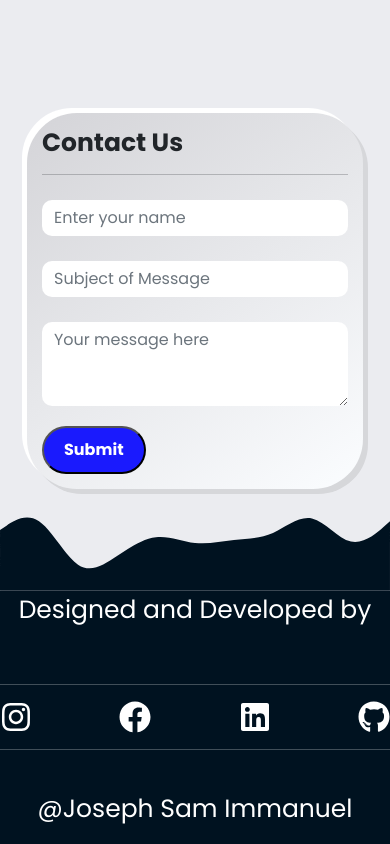
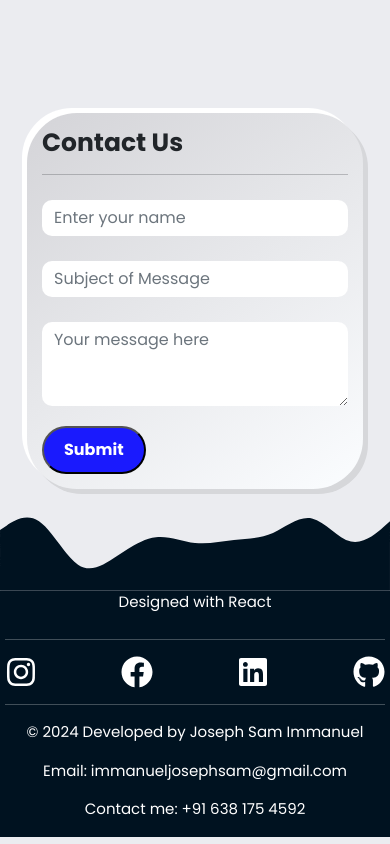
Before and after one commit to josephsamimmanuel/My-Portfolio, a React (Create React App) app: page /contact in a window 390 px wide. Shown: the part 468-1312 px from the top of the page. Built offline with nearby package versions, Linux system fonts and the light colour scheme.

Commit message:
Updated18

```diff
--- a/package.json
+++ b/package.json
@@ -6,6 +6,7 @@
     "@testing-library/jest-dom": "^5.17.0",
     "@testing-library/react": "^13.4.0",
     "@testing-library/user-event": "^13.5.0",
+    "aos": "^2.3.4",
     "react": "^18.2.0",
     "react-dom": "^18.2.0",
     "react-icons": "^5.0.1",
--- a/src/App.js
+++ b/src/App.js
@@ -6,11 +6,16 @@ import Courses from './pages/Courses';
 import Contact from './pages/Contact';
 import {BrowserRouter, Route, Routes} from 'react-router-dom'
 import React from 'react';
-import Footer from './components/Footer';
 import './stylesheets/home.css'
 import './stylesheets/header-footer.css'
 import './stylesheets/courosel.css'
 import './stylesheets/projects-courses.css'
+import AOS from 'aos';
+import 'aos/dist/aos.css'; // You can also use <link> for styles
+// ..
+AOS.init({
+  duration:500
+});
 
 function App() {
   return (
@@ -23,7 +28,7 @@ function App() {
       <Route path='/contact' exact Component={Contact}></Route>
       </Routes>
     </BrowserRouter>
-    <Footer></Footer>
+
     </div>
   );
 }
--- a/src/components/Courosel.jsx
+++ b/src/components/Courosel.jsx
@@ -8,7 +8,7 @@ import { SiMysql } from "react-icons/si";
 function Courosel() {
   return (
     <div>
-        <div className='courosel-parent position-relative'>
+        <div className='courosel-parent position-relative' id='courosel'>
         <h1 className='position-absolute top-0 start-0 end-0 text-center mt-5'>Technologies I Use</h1>
         <div className='gallery'>
 
--- a/src/components/Footer.jsx
+++ b/src/components/Footer.jsx
@@ -10,16 +10,18 @@ function Footer() {
         <div className="row justify-content-center footer-content">
             <div className="col-md-6">
                 <div>
-                    <p>Designed and Developed by</p> <br />
+                    <p className='footer-content-p'>Designed with React</p>
                     <hr />
                     <div className='d-flex justify-content-between'>
-                        <FaInstagram></FaInstagram>
-                        <FaFacebook></FaFacebook>
-                        <FaLinkedin></FaLinkedin>
-                        <FaGithub></FaGithub>
+                   <a href="https://www.instagram.com/josesamimmanuel/"> <FaInstagram></FaInstagram>  </a>
+                    <a href="https://www.facebook.com/joseph.immanuel.12/"><FaFacebook></FaFacebook></a>
+                    <a href="https://www.linkedin.com/in/josephsamimmanuel/"><FaLinkedin></FaLinkedin></a>
+                    <a href="https://github.com/josephsamimmanuel"> <FaGithub></FaGithub></a>
                     </div>
-                    <hr /> <br />
-                    <p>@Joseph Sam Immanuel</p>
+                    <hr />
+                    <p> &copy; {new Date().getFullYear()} Developed by Joseph Sam Immanuel </p>
+                    <p>Email: immanueljosephsam@gmail.com</p>
+                    <p>Contact me: +91 638 175 4592</p>
                 </div>
 
             </div>
--- a/src/index.css
+++ b/src/index.css
@@ -11,6 +11,7 @@ body {
 }
 body, html{
   overflow-x: hidden;
+  scroll-behavior: smooth;
 }
 code {
   font-family: source-code-pro, Menlo, Monaco, Consolas, 'Courier New',
--- a/src/pages/Contact.jsx
+++ b/src/pages/Contact.jsx
@@ -1,5 +1,6 @@
 import React from 'react'
 import Header from '../components/Header'
+import Footer from '../components/Footer'
 
 function Contact() {
   return (
@@ -22,6 +23,7 @@ function Contact() {
           </div>
         </div>
       </div>
+      <Footer></Footer>
     </div>
   )
 }
--- a/src/pages/Courses.jsx
+++ b/src/pages/Courses.jsx
@@ -1,5 +1,6 @@
 import React from 'react'
 import Header from '../components/Header'
+import Footer from '../components/Footer'
 
 const skills=["HTML", "HTML5", "CSS3", "Bootstrap", "TailwindCSS", "CSSFlexbox", "React.js", "Node.js", "Express.js", "version control", "GitHub", "DOM", "MongoDB", "MySQL", "API", "frontend developer", "backend developer" , "Error Handling and Debugging", "Canva", "Microsoft Excel"]
 const oldskills=["Simulink","Matlab","Mathworks","Solar PV"]
@@ -13,7 +14,7 @@ function Courses() {
           <div>
             <h1>Educational Details</h1>
             <p>Lorem ipsum dolor sit amet consectetur adipisicing elit. Sit in ad at odit dignissimos assumenda nobis itaque repudiandae minima ut?</p>
-            <button className='primary-button' style={{ fontWeight: 'bold' }}>Get Started</button>
+            <button className='primary-button' style={{ fontWeight: 'bold' }}> <a style={{color:"black", textDecoration:"none"}} href="#education">Get Started</a> </button>
           </div>
         </div>
       </div>
@@ -21,7 +22,7 @@ function Courses() {
       <svg xmlns="http://www.w3.org/2000/svg" viewBox="0 0 1440 320"><path fill="#001220" fill-opacity="1" d="M0,192L26.7,181.3C53.3,171,107,149,160,144C213.3,139,267,149,320,170.7C373.3,192,427,224,480,234.7C533.3,245,587,235,640,224C693.3,213,747,203,800,181.3C853.3,160,907,128,960,128C1013.3,128,1067,160,1120,149.3C1173.3,139,1227,85,1280,80C1333.3,75,1387,117,1413,138.7L1440,160L1440,0L1413.3,0C1386.7,0,1333,0,1280,0C1226.7,0,1173,0,1120,0C1066.7,0,1013,0,960,0C906.7,0,853,0,800,0C746.7,0,693,0,640,0C586.7,0,533,0,480,0C426.7,0,373,0,320,0C266.7,0,213,0,160,0C106.7,0,53,0,27,0L0,0Z"></path></svg>
       </div>
       <div style={{backgroundColor:"#C2C6CA"}}>
-      <div className="container-start row flex justify-content-center p-3">
+      <div className="container-start row flex justify-content-center p-3" id='education'>
         <div className="container-education col-md-6">
           <h5 className='container-education-h5'>Full Stack Web Developer-Freelance</h5>
           <p className='container-education-p'>Sep 2023 - Present</p>
@@ -116,6 +117,9 @@ function Courses() {
       </div>
 
       </div>
+      <div style={{backgroundColor:"#C2C6CA"}}>
+      <Footer></Footer>
+      </div>
     </div>
   )
 }
--- a/src/pages/Home.jsx
+++ b/src/pages/Home.jsx
@@ -1,6 +1,7 @@
 import React from 'react'
 import Header from '../components/Header'
 import Courosel from '../components/Courosel'
+import Footer from '../components/Footer'
 
 function Home() {
   return (
@@ -10,11 +11,11 @@ function Home() {
       <div className="introduction flex-with-center" style={{ backgroundImage: `url('./blob-scene-haikei.svg')` }}>
         <div className='introduction-container'>
           <div>
-            <h1>JOSEPH SAM IMMANUEL</h1>
+            <h1 data-aos='fade-right'>JOSEPH SAM IMMANUEL</h1>
           </div>
           <div className='intro-content d-flex gap-2'>
             <p >MERN Stack Developer, <br />Freelancer</p>
-            <button className='primary-button font-bold'>Get Started</button>
+            <button className='primary-button font-bold'> <a style={{color:"black", textDecoration:"none"}} href="#courosel">Get Started</a> </button>
           </div>
 
           <div className='introduction-container-about'>
@@ -146,7 +147,7 @@ function Home() {
 
         </div>
       </div>
-
+      <Footer></Footer>
 
     </div>
   )
--- a/src/pages/Projects.jsx
+++ b/src/pages/Projects.jsx
@@ -2,6 +2,7 @@ import React from 'react'
 import Header from '../components/Header'
 import { FaLaptopCode } from "react-icons/fa";
 import projectsdata from './projectsdata';
+import Footer from '../components/Footer';
 
 function Projects() {
   return (
@@ -12,7 +13,7 @@ function Projects() {
             <div className="col-md-6 n-box2 px-3 py-5">
               <h1 className='font-bold'>Projects</h1>
               <p className='font-bold'>Good Ideas are not adopted automatically. They must be driven into practice with courageous patience</p>
-              <button className='primary-button'>Get Started</button>
+              <button className='primary-button'> <a style={{color:"white", textDecoration:"none"}} href="#projects">Get Started</a> </button>
             </div>
             <div className="col-md-6 position-relative">
             <svg viewBox="0 0 200 200" xmlns="http://www.w3.org/2000/svg">
@@ -26,7 +27,7 @@ function Projects() {
           </div>
         </div>
 
-        <div className="container projects-list">
+        <div className="container projects-list" id='projects'>
           <h3 className='font-bold'>Take a Look of my Project</h3>
           <hr />
 
@@ -49,6 +50,7 @@ function Projects() {
         </div>
 
         </div>
+        <Footer></Footer>
     </div>
   )
 }
--- a/src/stylesheets/header-footer.css
+++ b/src/stylesheets/header-footer.css
@@ -15,6 +15,7 @@
     position: fixed;
     top: 17px;
     left: 0px;
+    z-index: 3;
 }
 .Header-p p{
     border: #52D857 1px solid;
@@ -127,15 +128,18 @@ input, textarea{
     color: white;
 }
 .footer-content p{
-    font-size: 25px;
+    font-size: 20px;
 
+}
+.footer-content-p{
+    padding-bottom: 10px;
 }
 .footer-content svg{
     font-size: 2em;
     color: white;
 }
 .footer-content svg:hover{
-    color: cyan;
+    color: #52D857;
     transform: scale(1.05);
     cursor: pointer;
 }
@@ -195,4 +199,11 @@ display: none;
         padding: 15px !important;
         margin: 15px !important;
     }
+    .footer-content{
+        padding-left: 5px;
+        padding-right: 5px;
+    }
+    .footer-content p{
+        font-size: 15px;
+    }
 }
--- a/src/stylesheets/projects-courses.css
+++ b/src/stylesheets/projects-courses.css
@@ -4,6 +4,7 @@
 }
 .projects-list{
     overflow: hidden;
+    padding-bottom: 20px;
 }
 .project{
     padding: 20px;
```
Also changed, not shown: 1 other file (tests, documents, lock files or other folders).
